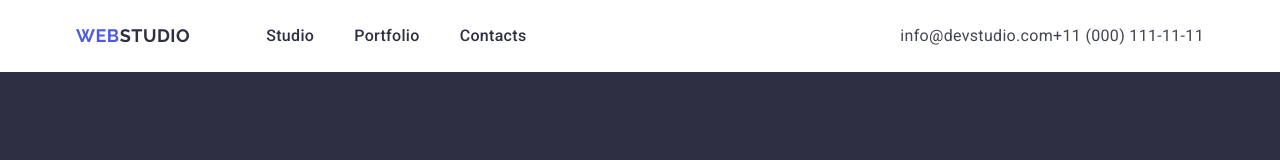
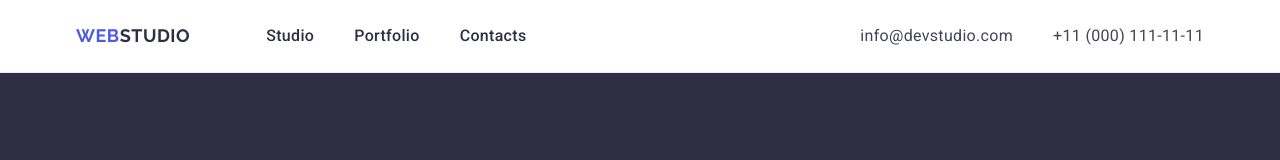
Before and after one commit to OlgaBlud/goit-markup-hw-03, a plain HTML site: page index.html in a window 1280 px wide. Shown: the top 160 px of the page. Drawn offline with nearby package versions, Linux system fonts and the light colour scheme.

Commit message:
add paddings to contact&nav links, add border-bottom header

```diff
--- a/css/styles.css
+++ b/css/styles.css
@@ -62,6 +62,7 @@ img {
 /* #region header */
 .page-header {
   /* padding: 24px 0; */
+  border-bottom: 1px solid #e7e9fc;
 }
 .page-header > .container {
   display: flex;
@@ -71,27 +72,19 @@ img {
   display: flex;
   align-items: center;
 }
-.page-menu {
+.page-menu,
+.contact-list {
   display: flex;
   gap: 40px;
-}
-.page-menu-item,
-.contact-list-item {
-  display: block;
-  padding: 24px 0;
-}
-.contact-list {
-  display: flex;
 }
 .page-navigation > .logo {
   margin-right: 76px;
 }
-/* .page-menu,
-.page-menu-item,
-.contact-list,
-.contact-list-item {
-  display: inline-block;
-} */
+.nav-links,
+.contact-link {
+  display: block;
+  padding: 24px 0;
+}
 
 .nav-links {
   font-weight: 500;
```
